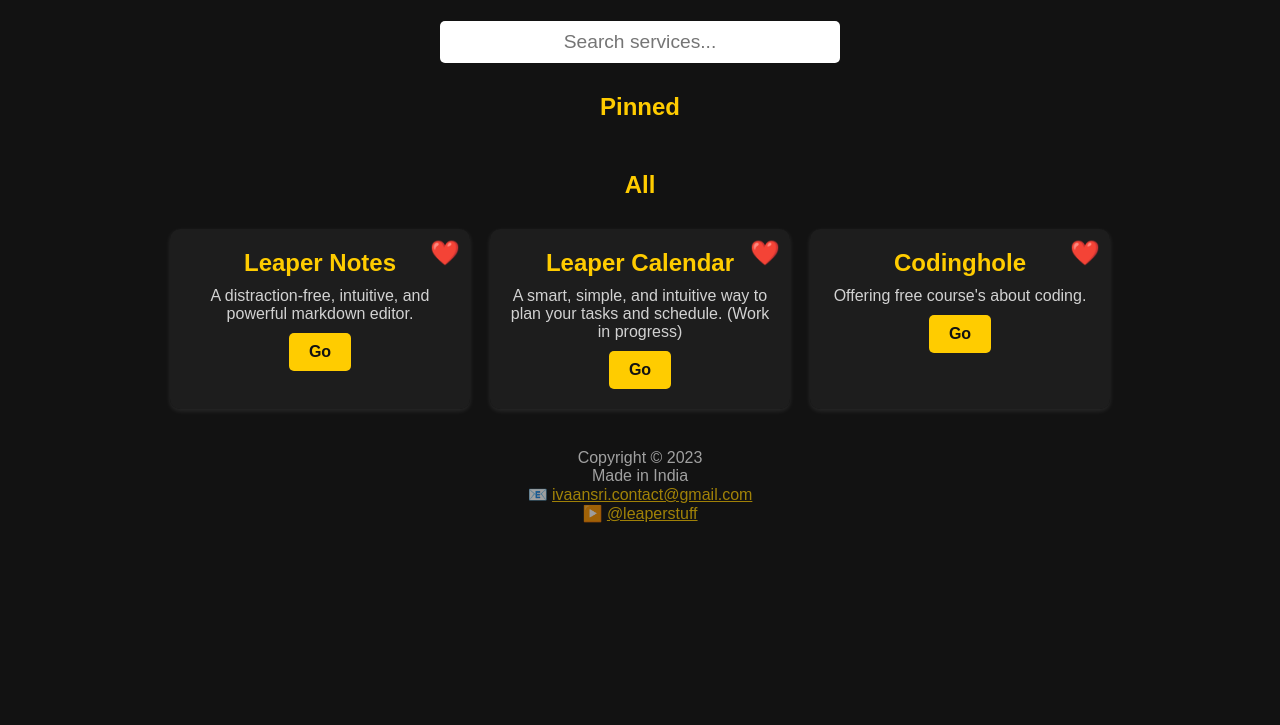
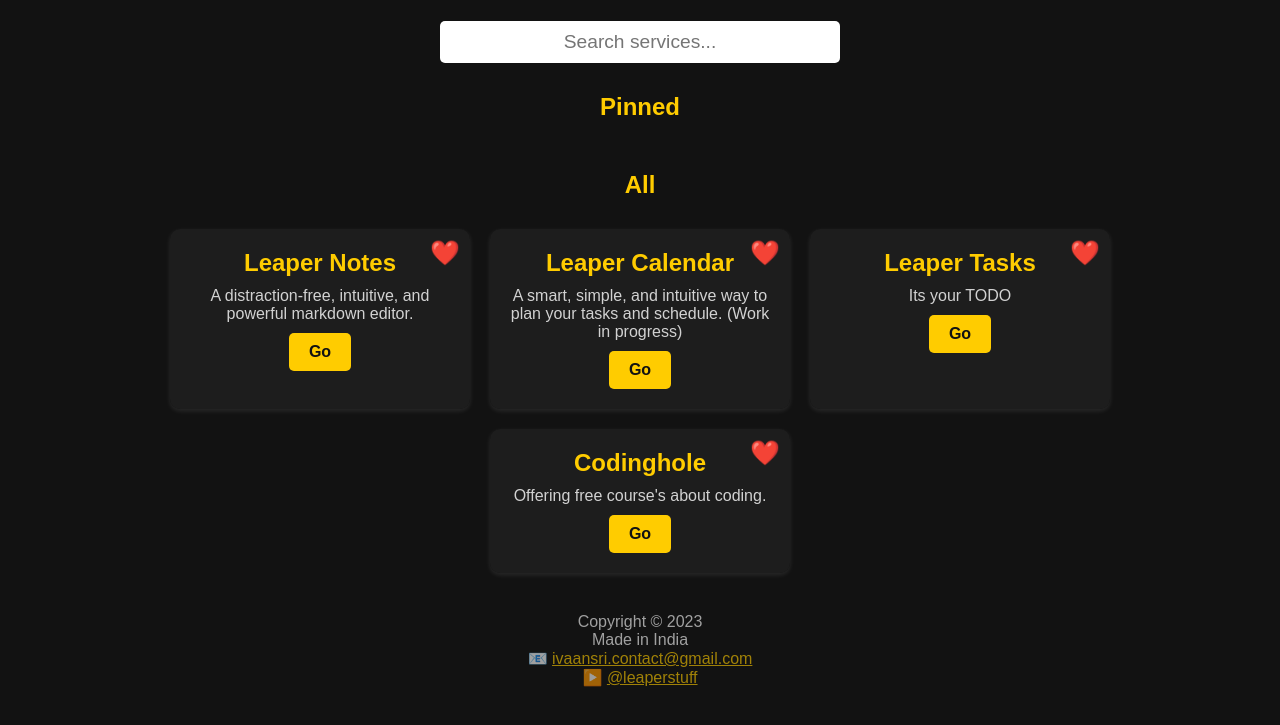
Before and after one commit to leaperstuff/Leaperstuff.github.io, a plain HTML site: page services/services.html in a window 1280 px wide. Shown: the part 69-794 px from the top of the page. Drawn offline with Linux system fonts and the light colour scheme.

Commit message:
Update services.html

```diff
--- a/services/services.html
+++ b/services/services.html
@@ -43,13 +43,22 @@
                 <p>A smart, simple, and intuitive way to plan your tasks and schedule. (Work in progress)</p> <button class="btn" onclick="location.href='calender.html'">Go</button>
 
             </div>
-<div class="card" data-name="Leaper Tasks">
+
+ <div class="card" data-name="Leaper Tasks">
+                <span class="heart" onclick="togglePin('Leaper Tasks', this)">❤️</span>
+                <h2>Leaper Tasks</h2>
+                <p>Its your TODO</p> <button class="btn" onclick="location.href='tasks.html'">Go</button>
+
+            </div>
+
+
+<div class="card" data-name="Codinghole learn coding">
                 <span class="heart" onclick="togglePin('Codinghole', this)">❤️</span>
                 <h2>Codinghole</h2>
                 <p>Offering free course's about coding.
 
 </p>
-                <button class="btn" onclick="location.href='https://leaperstuff.github.io/codinghole'">Go</button>
+                <button class="btn" onclick="location.href='https://leaperstuff.github.io/Codinghole'">Go</button>
             </div>
         </div>
     </div>
```
